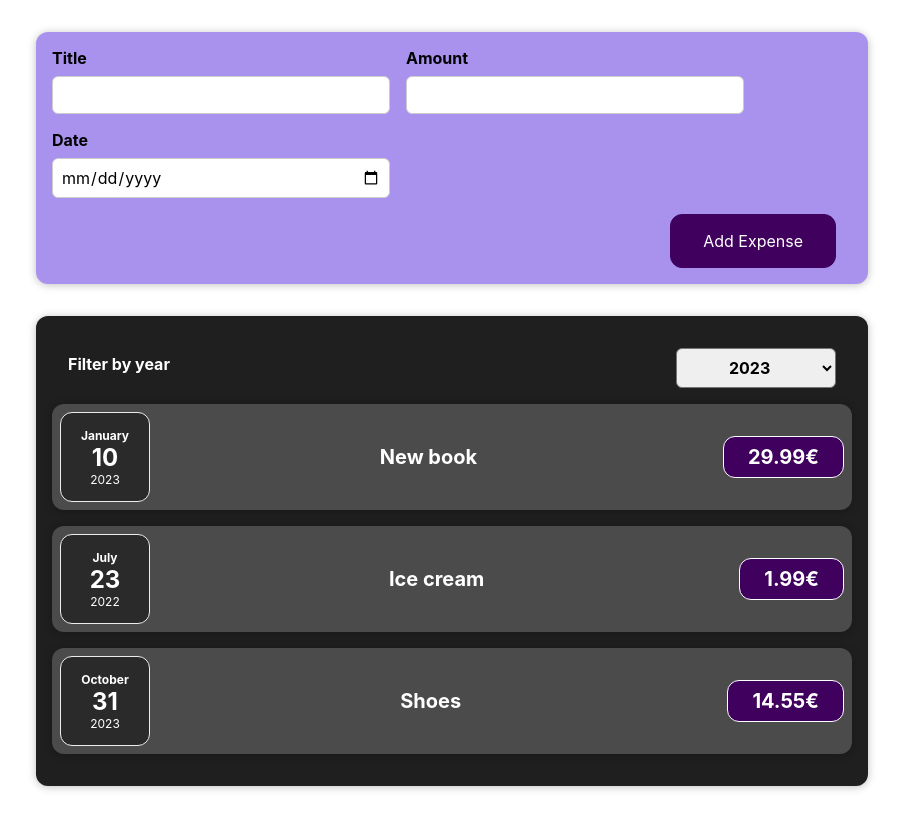
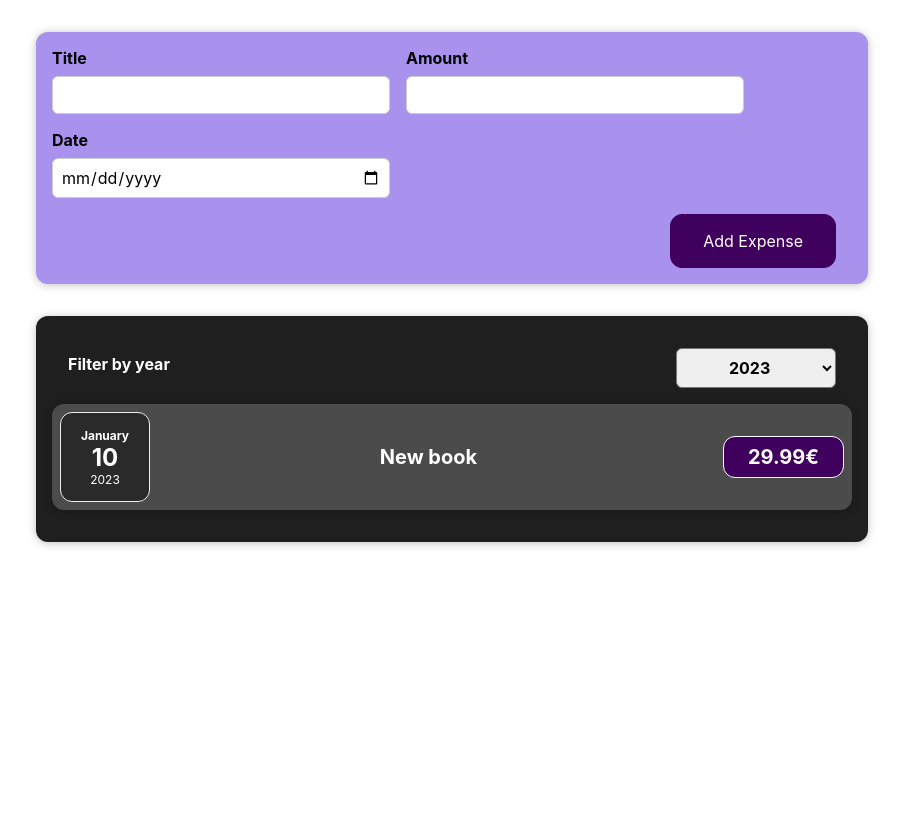
Before and after one commit to MarkusMaal2/my_expenses, a React (Create React App) app: page / in a window 1280 px wide. Shown: the whole page, without its empty margins (188-1091 px from the left). Built offline with nearby package versions, Linux system fonts and the light colour scheme.

Commit message:
Working filter by year component

```diff
--- a/src/App.js
+++ b/src/App.js
@@ -13,19 +13,20 @@ const DUMMY_EXPENSES = [
     },
     {
         id: 'e2',
-        date: new Date(2022, 6, 23),
+        date: new Date(2024, 6, 23),
         title: "Ice cream",
         amount: 1.99
     },
     {
         id: 'e3',
-        date: new Date(2023, 9, 31),
+        date: new Date(2024, 9, 31),
         title: "Shoes",
         amount: 14.55
     }
 ]
 
 const App = () => {
+    const [currentYear, setCurrentYear] = useState(2023)
     const [expenses, setExpenses] = useState(DUMMY_EXPENSES)
     const addExpenseHandler = (expense) => {
         console.log("Recieved in App.js")
@@ -33,11 +34,16 @@ const App = () => {
             return [expense, ...expenses]
         })
     }
-    console.log(expenses)
+
+    const changeYearHandler = (year) => {
+        setCurrentYear((previousYear) => {
+            return year
+        })
+    }
     return (
         <div className="App">
             <NewExpense onAddExpense={addExpenseHandler}></NewExpense>
-            <Expenses expenses={expenses}/>
+            <Expenses onYearChange={changeYearHandler} expenses={expenses} currentYear={currentYear}/>
         </div>
     )
 }
--- a/src/components/Expenses/ExpenseItem.js
+++ b/src/components/Expenses/ExpenseItem.js
@@ -1,11 +1,11 @@
-import React, { useState } from "react";
+import React from "react";
 
 import './ExpenseItem.css'
 import ExpenseDate from "./ExpenseDate";
 import Card from "../UI/Card";
 
 function ExpenseItem(props) {
-    const [title, setTitle] = useState(props.title)
+    /*const [title, setTitle] = useState(props.title)
     const clickHandler = () => {
         if (title !== "Updated!") {
             setTitle("Updated!")
@@ -13,7 +13,7 @@ function ExpenseItem(props) {
             setTitle(props.title)
         }
         //console.log(title)
-    }
+    }*/
     return (
         <Card className="expense-item">
             <ExpenseDate date={props.date} />
--- a/src/components/Expenses/Expenses.js
+++ b/src/components/Expenses/Expenses.js
@@ -2,29 +2,25 @@ import './Expenses.css'
 import ExpenseItem from "./ExpenseItem";
 import ExpensesFilter from "./ExpensesFilter";
 import Card from "../UI/Card";
+import React, {useState} from "react";
 
 function Expenses(props) {
-    let currentYear = 2023
-
-    const modifyExpenseFilterHandler = (year) => {
-        console.log(`Year in Expenses.js: ${year}`)
-        currentYear = year
-    }
-
-    props.expenses.map((expense) => {
+    /*props.expenses.map((expense) => {
         console.log(expense)
-    })
-
+    })*/
+    const [currentYear, setCurrentYear] = useState(props.currentYear)
     return (
         <Card className="expenses">
-            <ExpensesFilter onModifyExpenseFilter={modifyExpenseFilterHandler}></ExpensesFilter>
+            <ExpensesFilter onModifyExpenseFilter={(year) => { setCurrentYear(year); props.onYearChange(currentYear);}}></ExpensesFilter>
             {
-                props.expenses.map((expense) => {
+                props.expenses.filter((item) => {
+                    return item.date.getFullYear() === Number(currentYear)
+                }).map((expense) => {
                     return <ExpenseItem
-                    key={expense.id}
-                    title={expense.title}
-                    amount={expense.amount}
-                    date={expense.date}></ExpenseItem>
+                        key={expense.id}
+                        title={expense.title}
+                        amount={expense.amount}
+                        date={expense.date}></ExpenseItem>
                 })
             }
         </Card>
--- a/src/components/Expenses/ExpensesFilter.js
+++ b/src/components/Expenses/ExpensesFilter.js
@@ -1,9 +1,12 @@
-import React from 'react';
+import React, {useState} from 'react';
 
 import './ExpensesFilter.css';
 
 const ExpensesFilter = (props) => {
+    const [selectedYear, setSelectedYear] = useState(2023)
     const yearHamdler = (e) => {
+        e.preventDefault()
+        setSelectedYear(e.target.value)
         props.onModifyExpenseFilter(e.target.value)
     }
 
```
